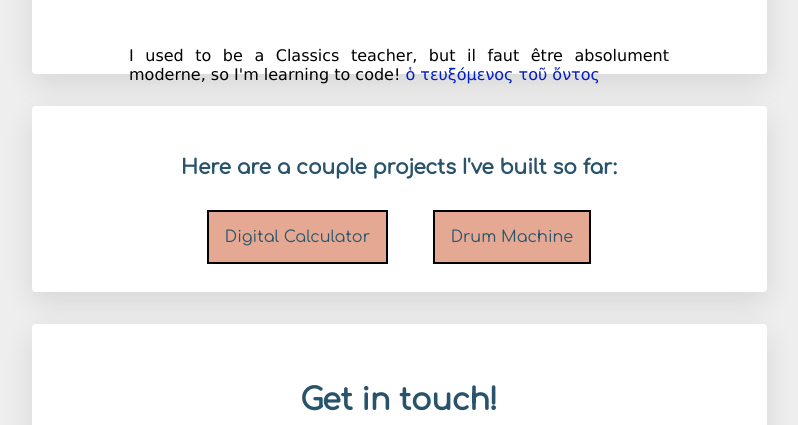
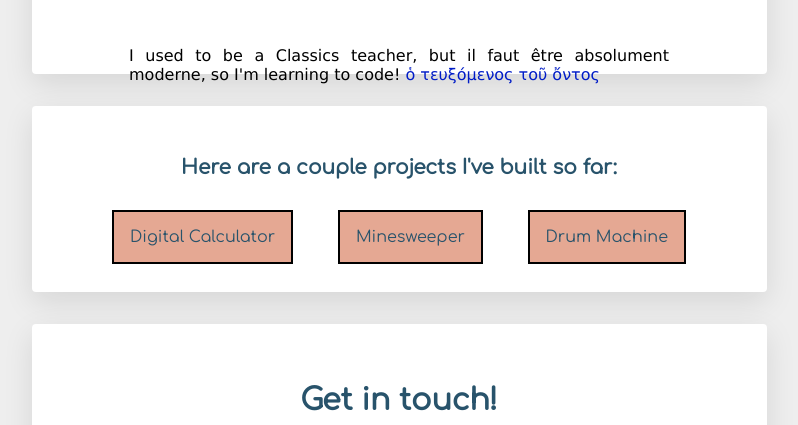
Before and after one commit to daniel-sussman/profile, a plain HTML site: page index.html in a window 1280 px wide. Shown: the part 778-1203 px from the top of the page, without its empty margins (241-1039 px from the left). Drawn offline with Linux system fonts and the light colour scheme.

Commit message:
added minesweeper link

```diff
--- a/index.html
+++ b/index.html
@@ -32,8 +32,9 @@
         Here are a couple projects I've built so far:
       </h3>
       <ul class="list-inline list-down">
-        <li><a class="portfolio" href="https://digital-calculator-sigma.vercel.app/">Digital Calculator</a></li>
-        <li><a class="portfolio" href="https://drum-machine-six-xi.vercel.app/">Drum Machine</a></li>
+        <li><a class="portfolio" target="_blank" href="https://digital-calculator-sigma.vercel.app/">Digital Calculator</a></li>
+        <li><a class="portfolio" target="_blank" href="https://daniel-sussman.github.io/minesweeper">Minesweeper</a></li>
+        <li><a class="portfolio" target="_blank" href="https://drum-machine-six-xi.vercel.app/">Drum Machine</a></li>
       </ul>
     </div>
     <div class="card">
--- a/style.css
+++ b/style.css
@@ -122,7 +122,6 @@ a:hover {
   -webkit-animation: morph 8s ease-in-out infinite;
   animation: morph 8s ease-in-out infinite;
   background-image: url(/profile/images/profile-pic.png);
-  /* background-image: "../images/profile-pic.png"; */
   background-position: 50%;
   background-repeat: no-repeat;
   background-size: cover;
```
